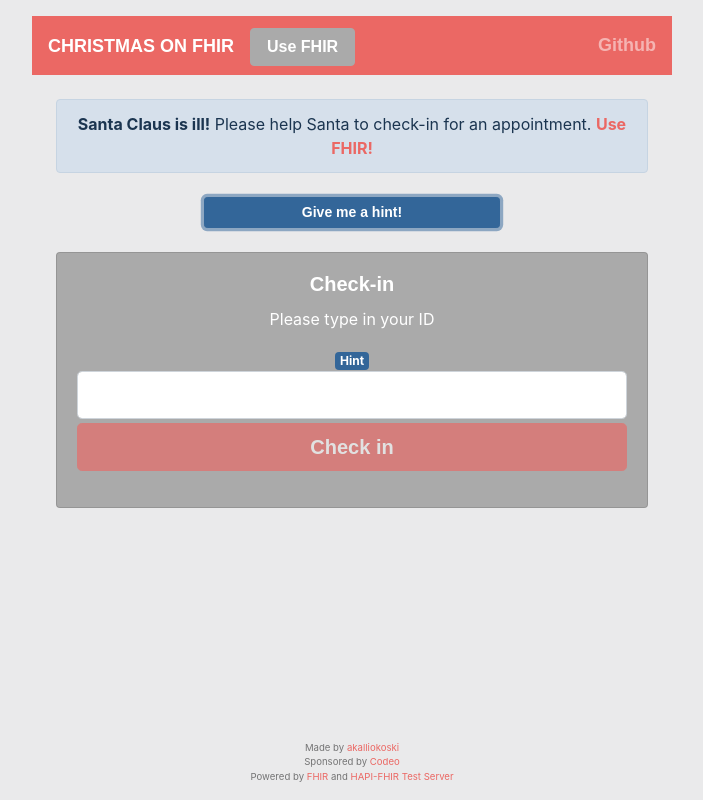
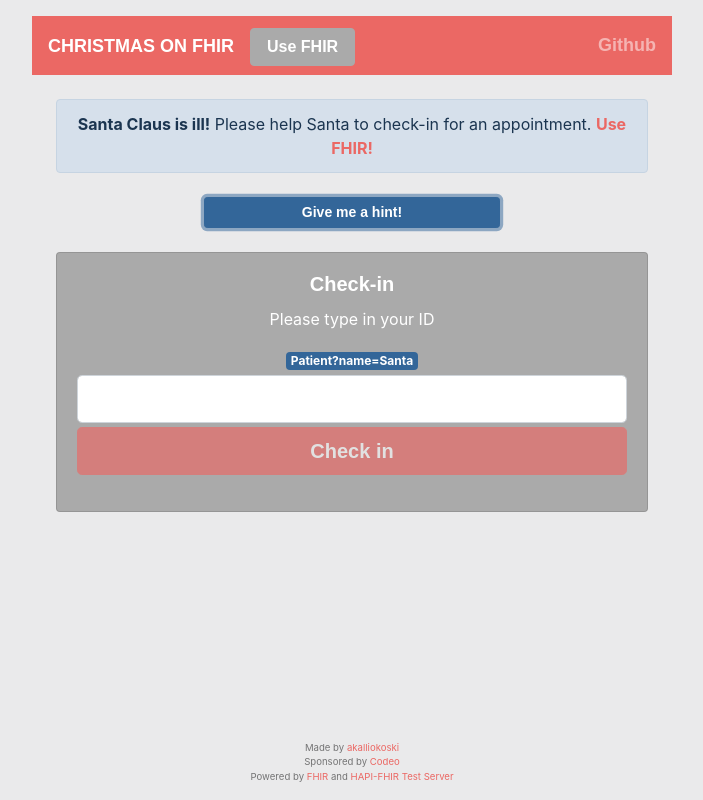
Before and after one commit to akalliokoski/christmas-on-fhir, a React app: page / in a window 1280 px wide. Both pictures are taken after a click on the button "Give me a hint!". Shown: the whole page, without its empty margins (288-991 px from the left). Built offline with nearby package versions, Linux system fonts and the light colour scheme; a web font is replaced by a local one.

Commit message:
Show url suffix in the hint

```diff
--- a/src/components/Wizard/AppointmentView.js
+++ b/src/components/Wizard/AppointmentView.js
@@ -8,8 +8,8 @@ import { RESOURCE_TYPE } from "../../constants";
 import {
   findParticipant,
   getParticipantDisplay,
-  getParticipantUrl,
-  getResourceUrl
+  getParticipantUrlParts,
+  getAppointmentSearchUrlParts
 } from "../../utils/fhirUtils";
 
 const HINT_TYPE = {
@@ -25,13 +25,12 @@ const HINT_TYPE = {
 
 const HINT_LEVELS = [
   HINT_TYPE.NO_HINT,
-  HINT_TYPE.LOCATION_HINT,
+  HINT_TYPE.APPOINTMENT_HINT,
   HINT_TYPE.LOCATION_VALUE,
   HINT_TYPE.PRACTITIONER_HINT,
   HINT_TYPE.PRACTITIONER_VALUE,
   HINT_TYPE.CUSTOMER_HINT,
-  HINT_TYPE.CUSTOMER_VALUE,
-  HINT_TYPE.APPOINTMENT_HINT
+  HINT_TYPE.CUSTOMER_VALUE
 ];
 
 class AppointmentView extends Component {
@@ -58,6 +57,7 @@ class AppointmentView extends Component {
       return null;
     }
 
+    const [baseUrl, urlSuffix] = getParticipantUrlParts(participant);
     return (
       <tr>
         <td>{name}</td>
@@ -66,7 +66,8 @@ class AppointmentView extends Component {
           {
             <Hint
               isVisible={this.isHintAvailable(hintBadgeType)}
-              url={getParticipantUrl(participant)}
+              baseUrl={baseUrl}
+              urlSuffix={urlSuffix}
             />
           }
         </td>
@@ -100,7 +101,6 @@ class AppointmentView extends Component {
       return null;
     }
 
-    const showHint = this.isHintAvailable(HINT_TYPE.LOCATION_HINT);
     return (
       <tr>
         <td>Location</td>
@@ -108,12 +108,7 @@ class AppointmentView extends Component {
           {this.getParticipantDisplay(location, HINT_TYPE.LOCATION_VALUE)}
         </td>
         <td>
-          <Button
-            className={showHint ? "visible" : "invisible"}
-            size="sm"
-            color="info"
-            onClick={onShowDirections}
-          >
+          <Button size="sm" color="info" onClick={onShowDirections}>
             Map
           </Button>
         </td>
@@ -135,6 +130,28 @@ class AppointmentView extends Component {
     );
   }
 
+  renderAppointmentHint() {
+    const { appointment } = this.props;
+    if (!appointment) {
+      return null;
+    }
+
+    const patient = findParticipant(RESOURCE_TYPE.Patient, appointment);
+    if (!patient) {
+      return null;
+    }
+
+    const [baseUrl, urlSuffix] = getAppointmentSearchUrlParts(patient);
+
+    return (
+      <Hint
+        isVisible={this.isHintAvailable(HINT_TYPE.APPOINTMENT_HINT)}
+        baseUrl={baseUrl}
+        urlSuffix={urlSuffix}
+      />
+    );
+  }
+
   render() {
     const {
       appointment,
@@ -143,6 +160,7 @@ class AppointmentView extends Component {
       onShowDirections,
       onHintRequested
     } = this.props;
+
     return (
       <div className="appointment-guide">
         <div className="my-4">
@@ -153,23 +171,11 @@ class AppointmentView extends Component {
         </div>
         <HintButton
           onHintRequested={onHintRequested}
-          isDisabled={hintLevel >= HINT_LEVELS.length}
+          isDisabled={hintLevel >= HINT_LEVELS.length - 1}
         />
         <Card
           title={<span>Appointment</span>}
-          infoText={
-            <span>
-              {appointment ? (
-                <Hint
-                  isVisible={this.isHintAvailable(HINT_TYPE.APPOINTMENT_HINT)}
-                  url={getResourceUrl(
-                    RESOURCE_TYPE.Appointment,
-                    appointment.id
-                  )}
-                />
-              ) : null}
-            </span>
-          }
+          infoText={this.renderAppointmentHint()}
           actionButtonText="Close"
           onAction={onClose}
         >
--- a/src/components/Wizard/CheckInPrompt.js
+++ b/src/components/Wizard/CheckInPrompt.js
@@ -7,7 +7,7 @@ import Hint from "./Hint";
 import { FontAwesomeIcon } from "@fortawesome/react-fontawesome";
 import { faCircleNotch } from "@fortawesome/free-solid-svg-icons";
 import { SECRET_IDENTIFIER, SECRET_NAME } from "../../constants";
-import { getPatientSearchUrl } from "../../utils/fhirUtils";
+import { getPatientSearchUrlParts } from "../../utils/fhirUtils";
 
 class CheckInPrompt extends Component {
   state = { id: "" };
@@ -75,8 +75,15 @@ class CheckInPrompt extends Component {
 
   renderHint() {
     const { hintLevel } = this.props;
+    const [baseUrl, urlSuffix] = getPatientSearchUrlParts(SECRET_NAME);
     return (
-      <Hint isVisible={hintLevel > 0} url={getPatientSearchUrl(SECRET_NAME)} />
+      <div className="mb-1">
+        <Hint
+          isVisible={hintLevel > 0}
+          baseUrl={baseUrl}
+          urlSuffix={urlSuffix}
+        />
+      </div>
     );
   }
 
--- a/src/components/Wizard/Hint.js
+++ b/src/components/Wizard/Hint.js
@@ -3,23 +3,25 @@ import PropTypes from "prop-types";
 
 class Hint extends Component {
   render() {
-    const { url, isVisible } = this.props;
+    const { baseUrl, urlSuffix, isVisible } = this.props;
     const visibleClass = isVisible ? "visible" : "invisible";
+    const formatSeparator = urlSuffix.includes("?") ? "&" : "?";
     return (
       <a
         className={visibleClass}
         target="_blank"
         rel="noopener noreferrer"
-        href={url}
+        href={`${baseUrl}/${urlSuffix}${formatSeparator}_format=json`}
       >
-        <span className="badge badge-info">Hint</span>
+        <span className="badge badge-info">{urlSuffix}</span>
       </a>
     );
   }
 }
 
 Hint.propTypes = {
-  url: PropTypes.string.isRequired,
+  baseUrl: PropTypes.string.isRequired,
+  urlSuffix: PropTypes.string.isRequired,
   isVisible: PropTypes.bool
 };
 
--- a/src/constants.js
+++ b/src/constants.js
@@ -8,4 +8,4 @@ export const RESOURCE_TYPE = {
 };
 
 export const SECRET_IDENTIFIER = "555555-555";
-export const SECRET_NAME = "Joulupukki";
+export const SECRET_NAME = "Santa";
--- a/src/utils/fhirUtils.js
+++ b/src/utils/fhirUtils.js
@@ -1,8 +1,4 @@
 import { FHIR_BASE, RESOURCE_TYPE } from "../constants";
-
-export function getResourceUrl(resourceType, id) {
-  return `${FHIR_BASE}/${resourceType}/${id}`;
-}
 
 export function findParticipant(resourceType, appointment) {
   const { participant } = appointment;
@@ -13,11 +9,17 @@ export function getParticipantDisplay(participant) {
   return participant.actor.display;
 }
 
-export function getParticipantUrl(participant) {
+export function getParticipantUrlParts(participant) {
   const reference = participant.actor.reference;
-  return `${FHIR_BASE}/${reference}`;
+  return [FHIR_BASE, reference];
 }
 
-export function getPatientSearchUrl(name) {
-  return `${FHIR_BASE}/${RESOURCE_TYPE.Patient}?name=${name}`;
+export function getPatientSearchUrlParts(name) {
+  return [FHIR_BASE, `${RESOURCE_TYPE.Patient}?name=${name}`];
 }
+
+export function getAppointmentSearchUrlParts(patientParticipant) {
+  const reference = patientParticipant.actor.reference;
+  const [, patientId] = reference.split("/");
+  return [FHIR_BASE, `${RESOURCE_TYPE.Appointment}?patient=${patientId}`];
+}
```
Also changed, not shown: scripts/create-resources.js (+7 -0 lines).
